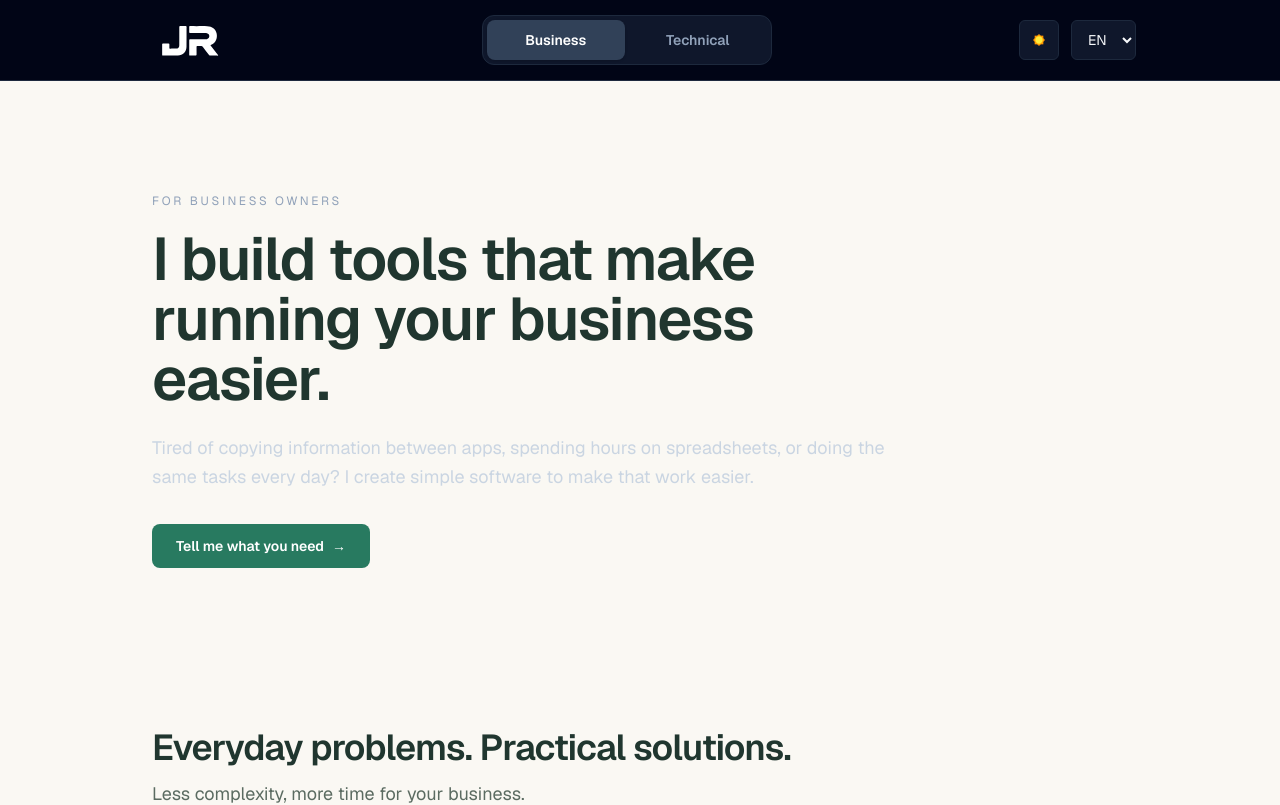
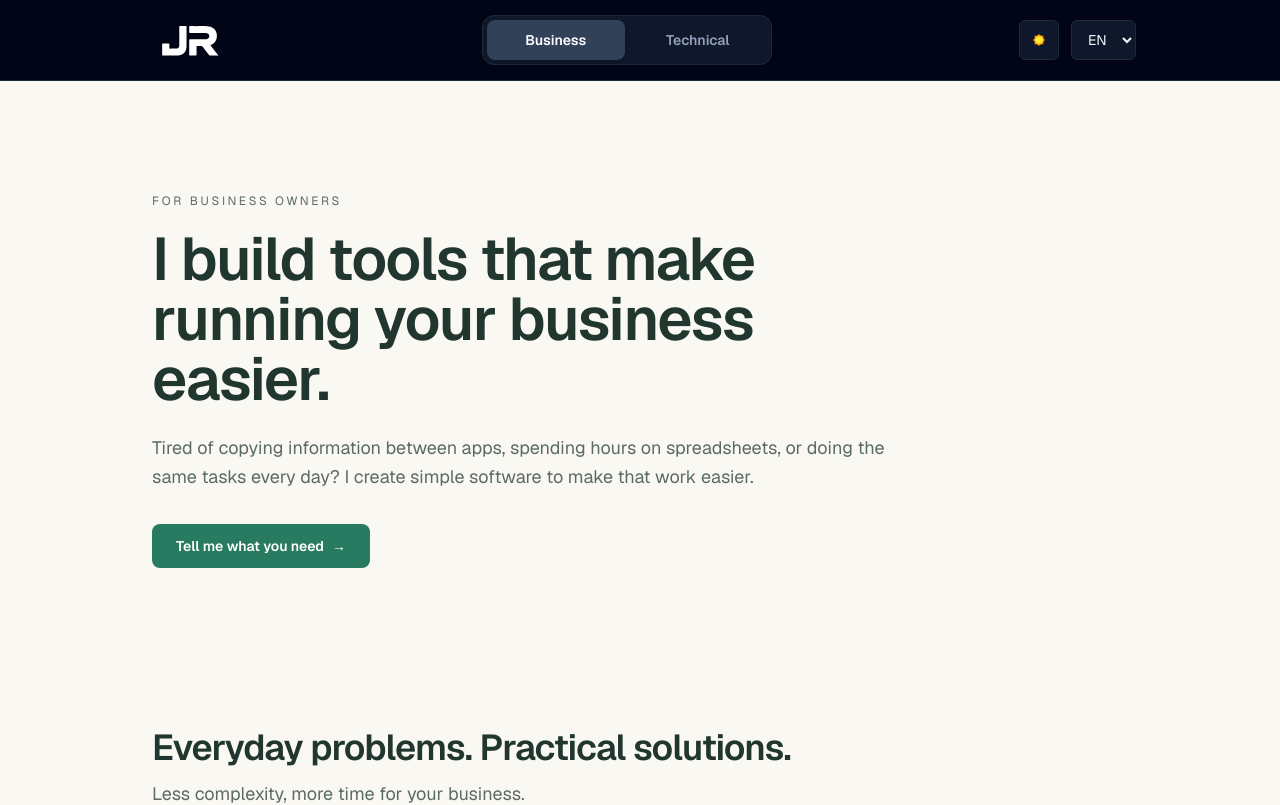
Before and after one commit to juan7792/jrodriguez-dev, a Next.js app: page /en/business in a window 1280 px wide. Shown: the top 805 px of the page. Built offline with nearby package versions, Linux system fonts and the light colour scheme.

Commit message:
fix: changing classes to business styling

```diff
--- a/src/components/business/BusinessHero.tsx
+++ b/src/components/business/BusinessHero.tsx
@@ -15,7 +15,7 @@ export default async function BusinessHero() {
   return (
     <Section className="pt-24 sm:pt-28">
       <div className="max-w-3xl">
-        <p className="mb-5 text-xs uppercase tracking-[0.22em] text-slate-500 dark:text-slate-400">
+        <p className="business-text-muted mb-5 text-xs uppercase tracking-[0.22em]">
           {t("eyebrow")}
         </p>
 
@@ -23,7 +23,7 @@ export default async function BusinessHero() {
           {t("headline")}
         </h1>
 
-        <p className="mt-6 text-base leading-relaxed text-slate-600 dark:text-slate-300 sm:text-lg">
+        <p className="business-text-muted mt-6 text-base leading-relaxed sm:text-lg">
           {t("description")}
         </p>
 
```
